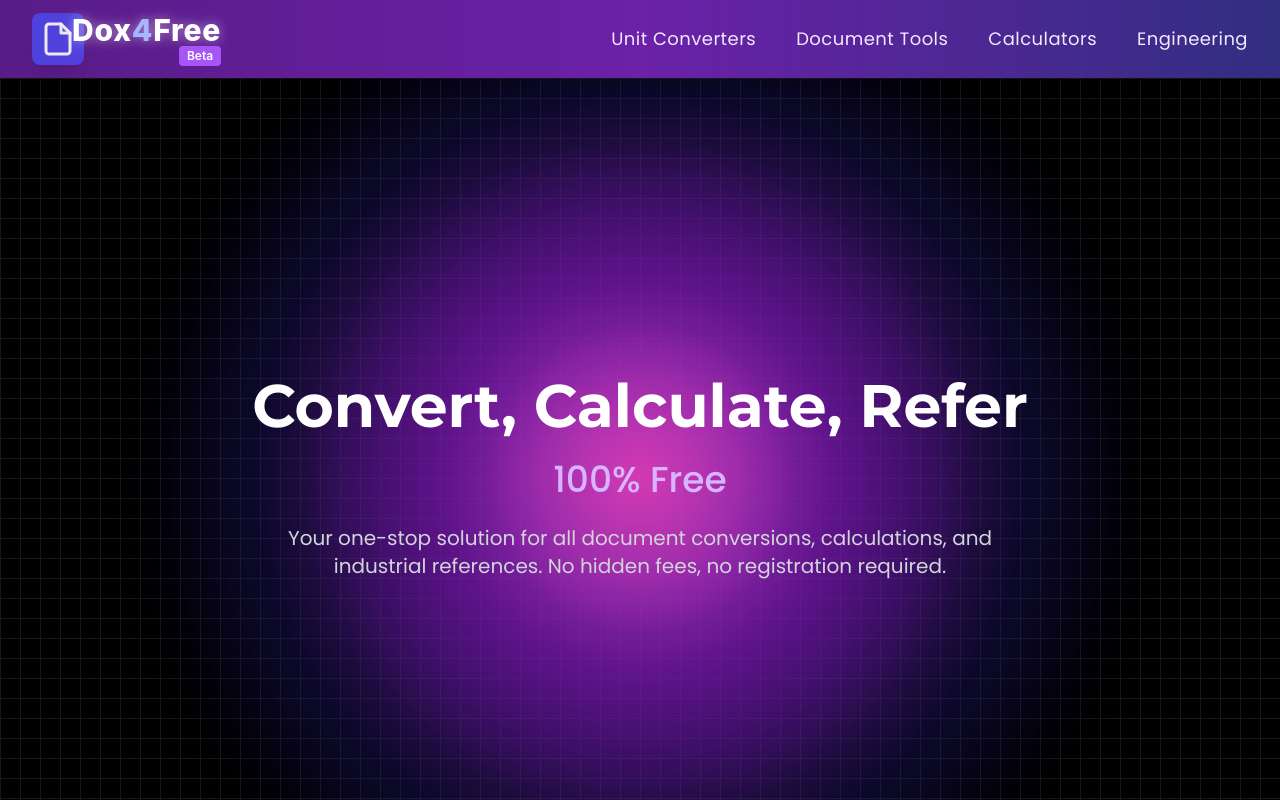
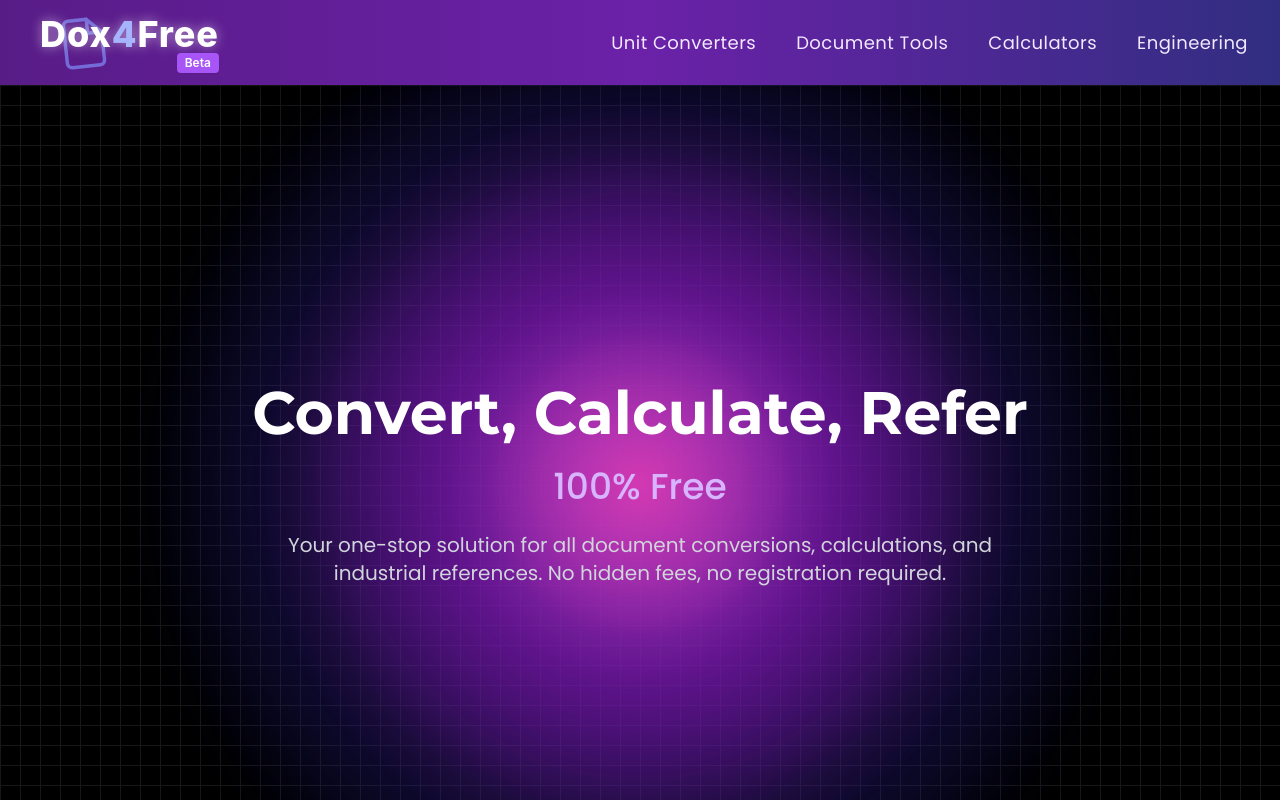
Before and after one commit to Evrenyilmaz101/dox4free, a React (Create React App) app: page / in a window 1280 px wide. Shown: the top 800 px of the page. Built offline with nearby package versions, Linux system fonts and the light colour scheme.

Commit message:
Updated logo with larger text and centered rotated icon behind text

```diff
--- a/src/components/layout/Header.tsx
+++ b/src/components/layout/Header.tsx
@@ -11,17 +11,17 @@ const Header: React.FC = () => {
           <div className="flex items-center">
             <Link to="/" className="flex items-center">
               <div className="relative flex items-center">
-                {/* Document icon positioned behind the text */}
-                <div className="absolute left-0 z-0 bg-indigo-600 rounded-lg p-2 shadow-lg opacity-90">
-                  <svg xmlns="http://www.w3.org/2000/svg" className="h-9 w-9 text-white" viewBox="0 0 24 24" fill="none" stroke="currentColor" strokeWidth="2" strokeLinecap="round" strokeLinejoin="round">
+                {/* Document icon positioned behind the text - no background, rotated slightly */}
+                <div className="absolute z-0 left-6 transform -rotate-6" style={{ opacity: 0.7 }}>
+                  <svg xmlns="http://www.w3.org/2000/svg" className="h-14 w-14 text-indigo-400" viewBox="0 0 24 24" fill="none" stroke="currentColor" strokeWidth="1.5" strokeLinecap="round" strokeLinejoin="round">
                     <path d="M14 2H6a2 2 0 0 0-2 2v16a2 2 0 0 0 2 2h12a2 2 0 0 0 2-2V8z" />
                     <polyline points="14 2 14 8 20 8" />
                   </svg>
                 </div>
 
-                {/* Text overlaid on the icon with left padding */}
-                <div className="flex flex-col z-10 pl-10">
-                  <span className="text-3xl font-extrabold text-white leading-tight tracking-wide" style={{ textShadow: '0 0 12px rgba(255, 255, 255, 0.5)' }}>
+                {/* Text overlaid on the icon with padding */}
+                <div className="flex flex-col z-10 pl-2">
+                  <span className="text-4xl font-extrabold text-white leading-tight tracking-wide" style={{ textShadow: '0 0 12px rgba(255, 255, 255, 0.5)' }}>
                     Dox<span className="text-indigo-300">4</span>Free
                   </span>
                   <span className="ml-auto -mt-1 text-xs font-semibold bg-purple-500 px-2 py-0.5 rounded text-white shadow-sm">Beta</span>
```
